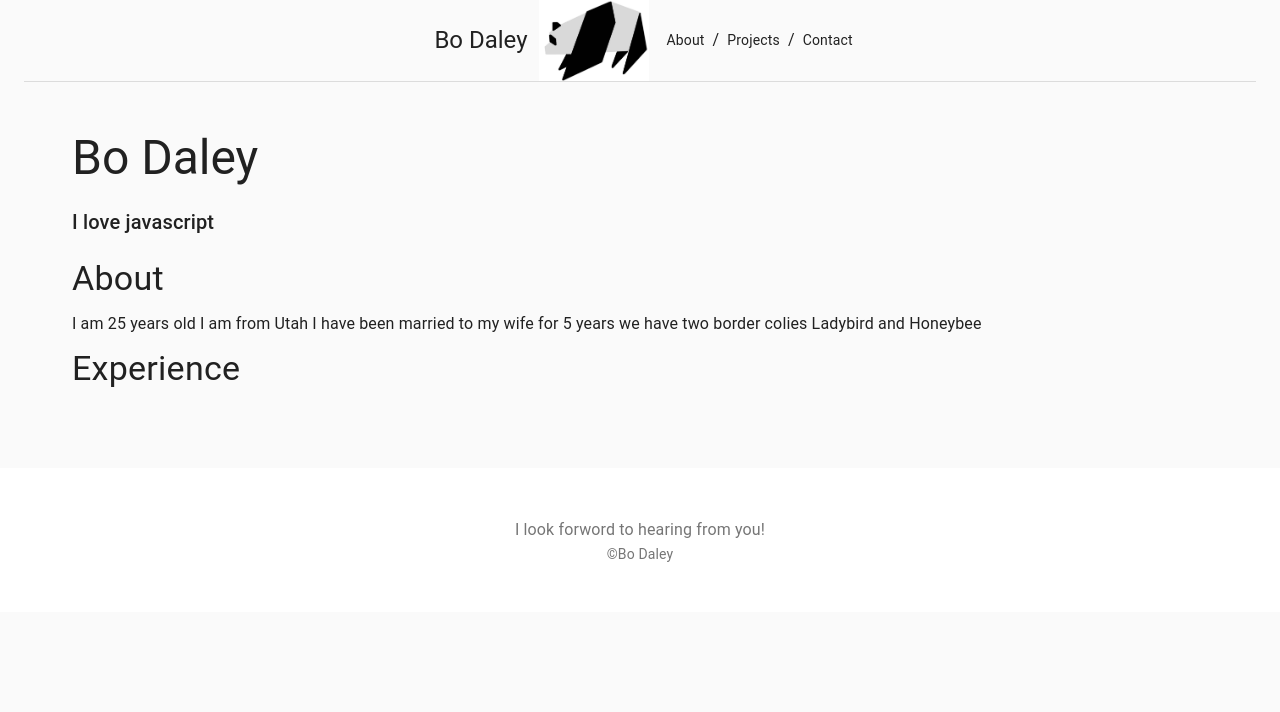
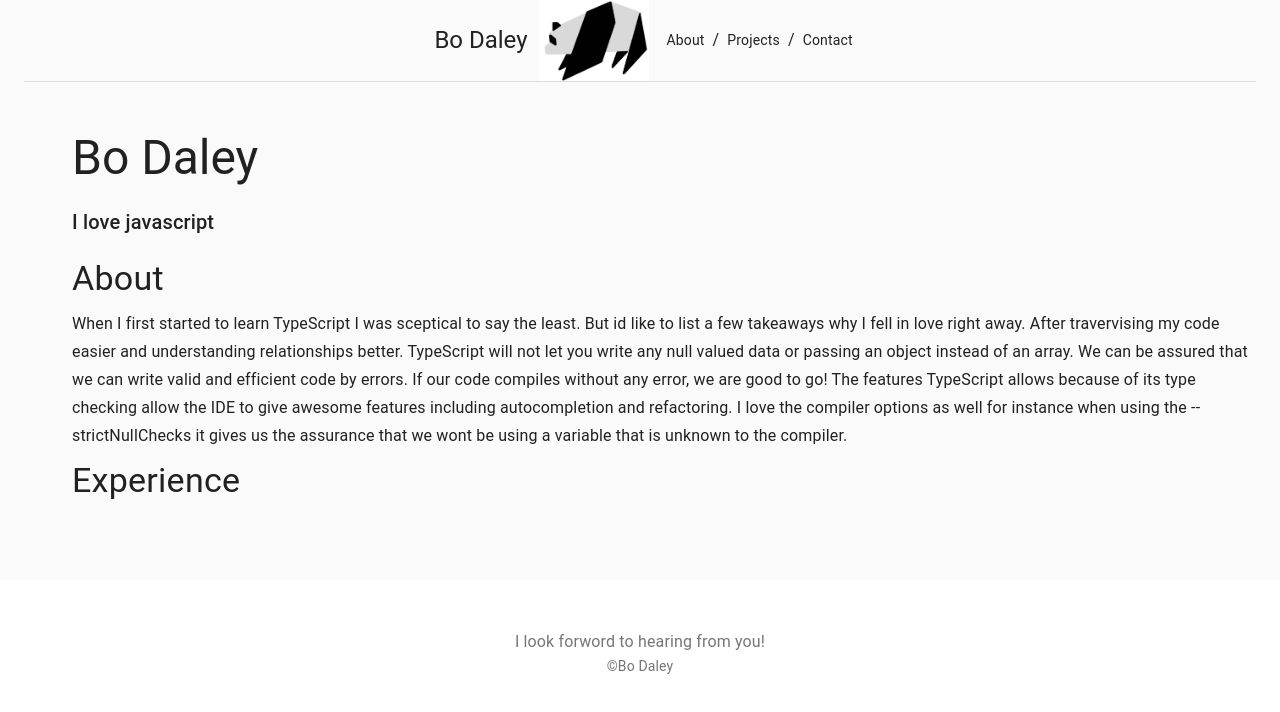
Before and after one commit to 6bodaley6/Bo-Dot-Com, a React (Create React App) app: page /about in a window 1280 px wide. Shown: the top 712 px of the page. Built offline with nearby package versions, Linux system fonts and the light colour scheme.

Commit message:
Changed about me text

```diff
--- a/src/components/About.js
+++ b/src/components/About.js
@@ -9,7 +9,7 @@ const aboutContent = {
     headingText: "I love javascript ",
     firstSubHeading: "About",
     firstText:
-        "I am 25 years old I am from Utah I have been married to my wife for 5 years we have two border colies Ladybird and Honeybee",
+        "When I first started to learn TypeScript I was sceptical to say the least. But id like to list a few takeaways why I fell in love right away. After travervising my code easier and understanding relationships better. TypeScript will not let you write any null valued data or passing an object instead of an array. We can be assured that we can write valid and efficient code by errors. If our code compiles without any error, we are good to go! The features TypeScript allows because of its type checking allow the IDE to give awesome features including autocompletion and refactoring. I love the compiler options as well for instance when using the --strictNullChecks it gives us the assurance that we wont be using a variable that is unknown to the compiler. ",
     secondSubHeading: "Experience",
     secondText:
         "I am a recent graduate of the 2021 University of Utah Coding Bootcamp",
--- a/src/components/Contact.js
+++ b/src/components/Contact.js
@@ -1,7 +1,7 @@
 import React from "react";
 import { makeStyles } from "@material-ui/core/styles";
 import Typography from "@material-ui/core/Typography";
-import Grid from "@material-ui/core/Grid"
+import Grid from "@material-ui/core/Grid";
 import Card from "@material-ui/core/Card";
 import CardContent from "@material-ui/core/CardContent";
 // // import CardMedia from "@material-ui/core/CardMedia";
```
